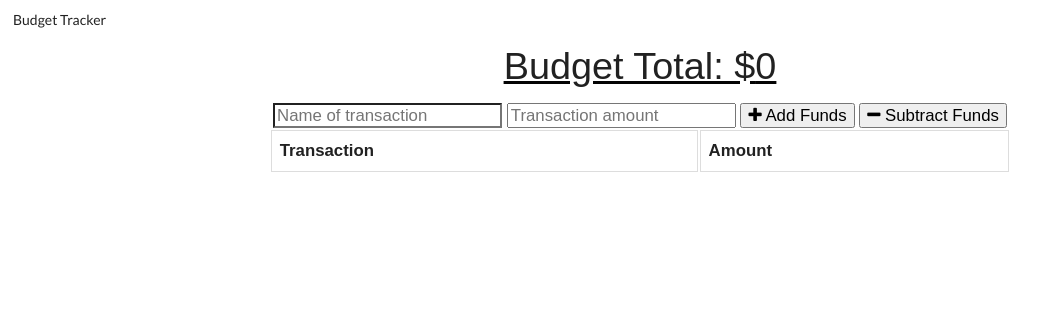
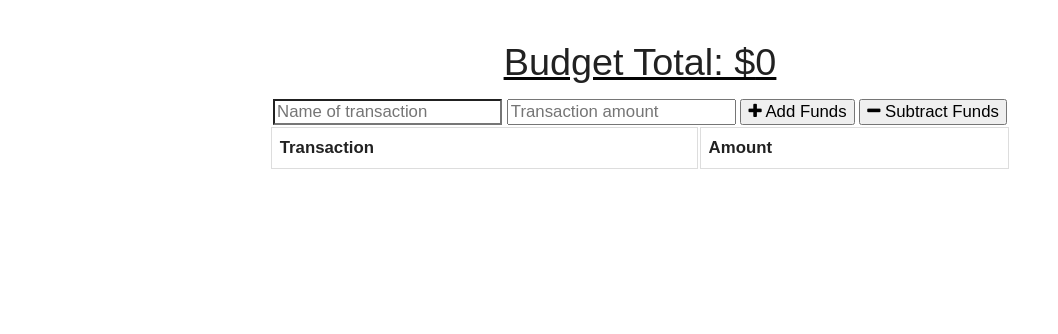
Before and after one commit to freddieb12345/BudgetTracker, a website: page public/index.html in a window 1280 px wide. Shown: the whole page, without its empty margins (0-1058 px from the left). Drawn offline with nearby package versions, Linux system fonts and the light colour scheme; no server answers.

Commit message:
html changes and read me

```diff
--- a/public/css/styles.css
+++ b/public/css/styles.css
@@ -1,7 +1,14 @@
 body {
+  margin-top: 3em;
   font-size: 120%;
   font-family: Arial;
 }
+
+nav {
+  margin: auto;
+}
+
+
 
 button, input {
   font-size: 100%;
--- a/public/index.html
+++ b/public/index.html
@@ -15,11 +15,6 @@
   <title>Budget Tracker</title>
 </head>
 <body>
-  <nav class="ui secondary menu">
-    <a class="item" href="/">
-      Budget Tracker
-    </a>
-  </nav>
   <div class="bud-wrapper wrapper">
     <div class="total">
       <div class="total">Budget Total: $<span id="total">0</span></div>
```
Also changed, not shown: README.md.
